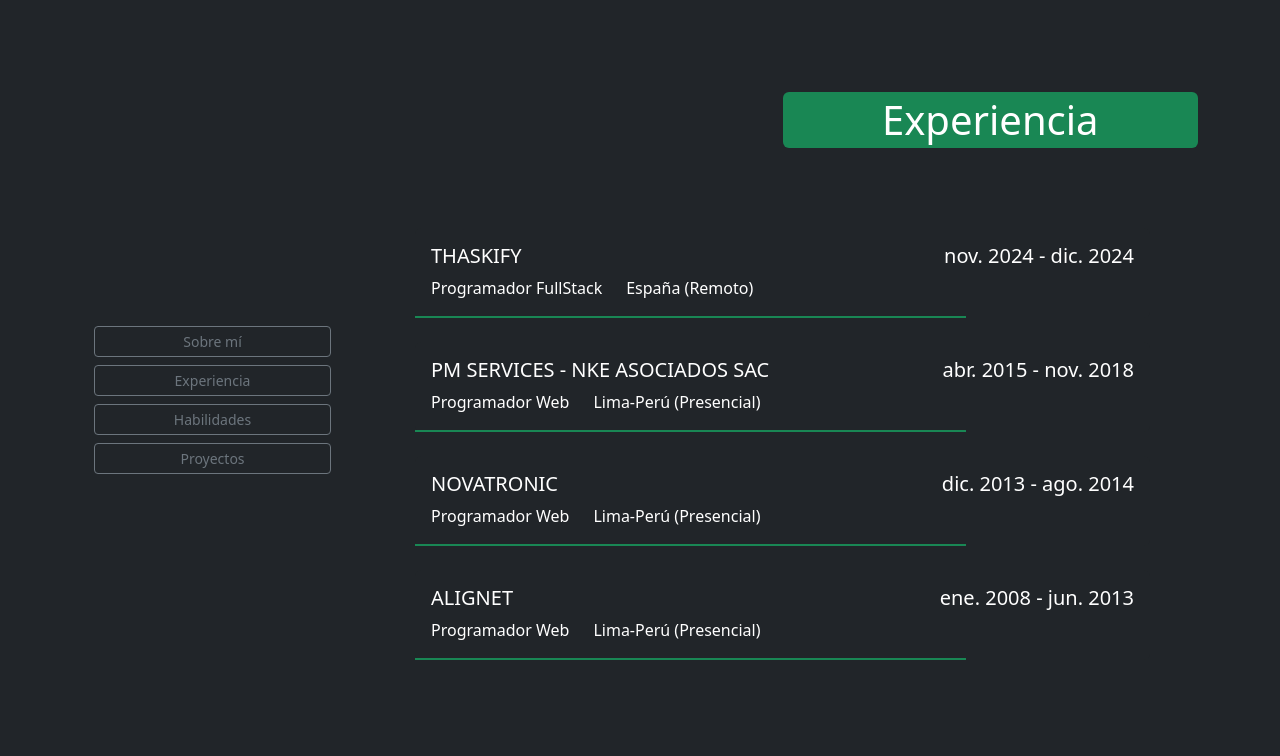
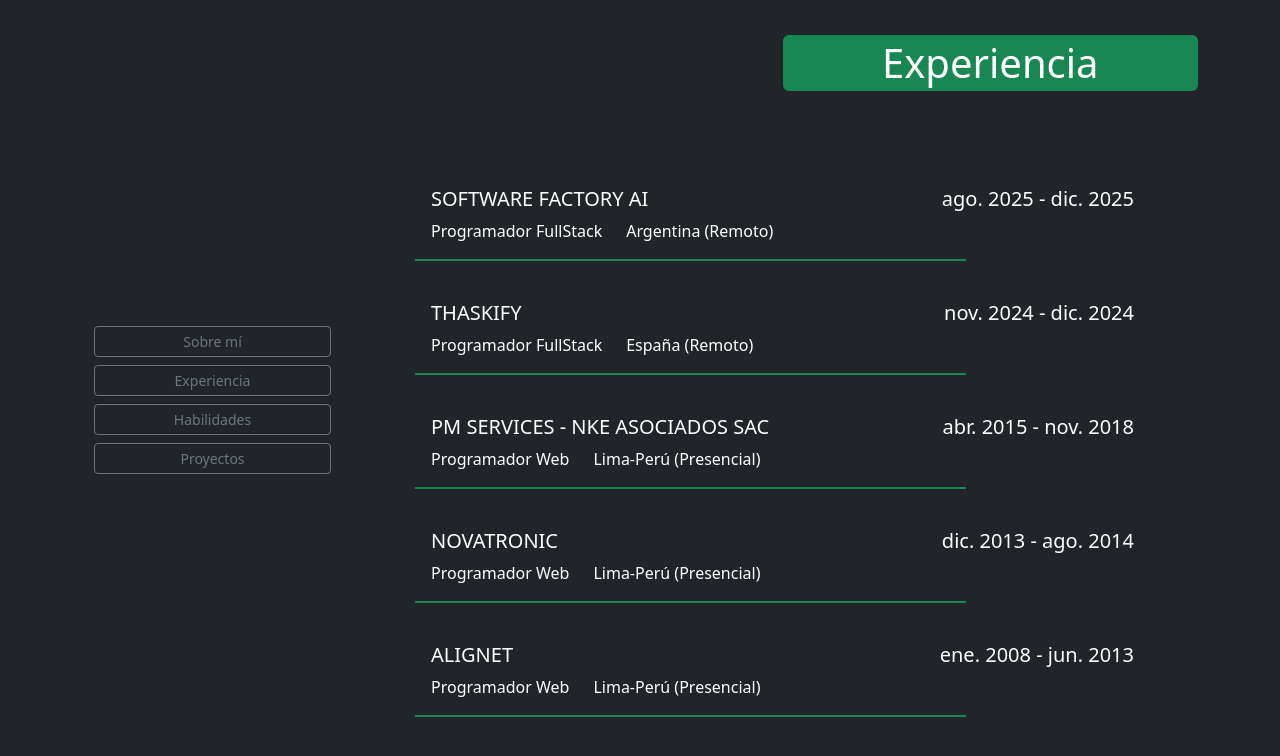
Before and after one commit to rubenevivancos/Portafolio, a React (Create React App) app: page /experience in a window 1280 px wide. Shown: the top 756 px of the page. Built offline with nearby package versions, Linux system fonts and the light colour scheme.

Commit message:
feat: update work experience with latest role

```diff
--- a/src/Components/Experience/experience.js
+++ b/src/Components/Experience/experience.js
@@ -32,6 +32,21 @@
 
                         <div className="d-flex justify-content-center text-white px-5 py-5 text-justify">
                             <div className="w-100 w-md-75">
+
+                                <Card className="mb-4 bg-dark text-white border-0">
+                                    <Card.Body>
+                                        <Card.Title className="d-flex flex-column flex-lg-row justify-content-lg-between align-items-start">
+                                            <span>SOFTWARE FACTORY AI</span>
+                                            <span className="text-end">ago. 2025 - dic. 2025</span>
+                                        </Card.Title>
+                                        <Card.Text className="d-flex flex-column flex-lg-row align-items-start">
+                                            <span className="me-4">Programador FullStack</span>
+                                            <span>Argentina (Remoto)</span>
+                                        </Card.Text>
+                                    </Card.Body>
+                                    <div className="border-bottom border-2 border-success w-75"></div>
+                                </Card>
+
                                 <Card className="mb-4 bg-dark text-white border-0">
                                     <Card.Body>
                                         <Card.Title className="d-flex flex-column flex-lg-row justify-content-lg-between align-items-start">
```
